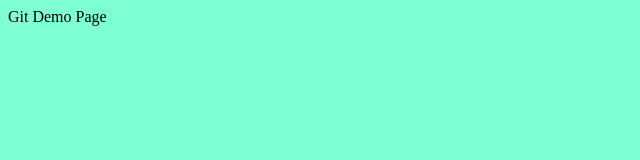
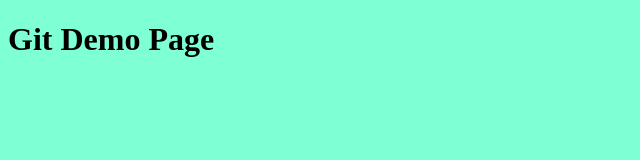
Before and after one commit to neilsharma2003/demo-repo, a plain HTML site: page index.html in a window 1280 px wide. Shown: the whole page, without its empty margins (0-640 px from the left). Drawn offline with Linux system fonts and the light colour scheme.

```diff
--- a/index.html
+++ b/index.html
@@ -8,7 +8,7 @@
     <link rel="stylesheet" href="styles.css">
 </head>
 <body>
-    Git Demo Page
+    <h1>Git Demo Page</h1>
     <script src="app.js"></script>
 </body>
 </html>
```
